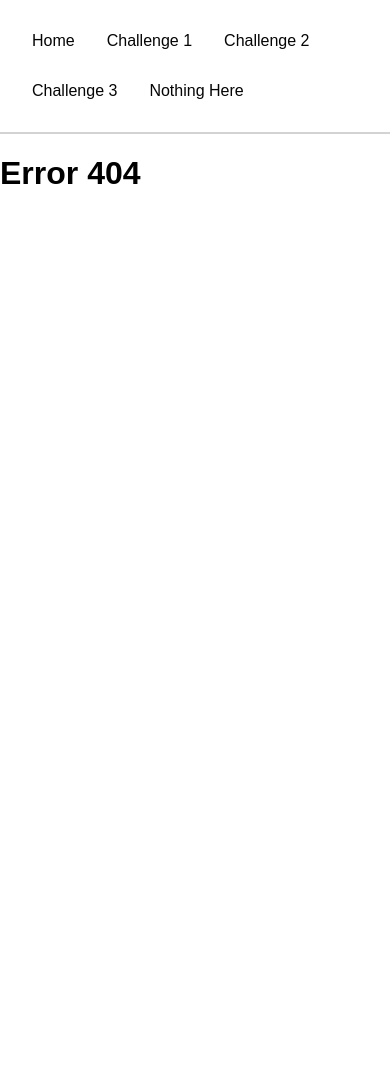
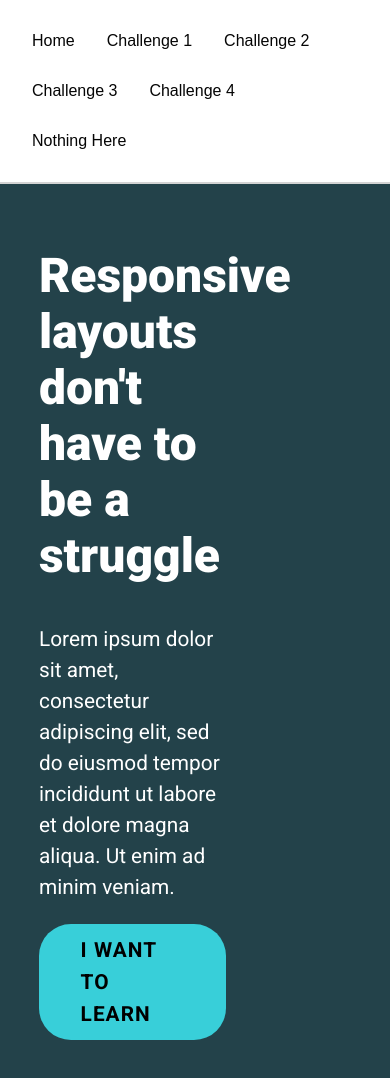
Before and after one commit to DareAnanas/challenges, a React (Vite) app: page /challenge4 in a window 390 px wide. Before the commit this address had no page. Shown: the top 1078 px of the page. Before the commit the page ends 844 px from the top, so only its background shows below. Built offline with nearby package versions, Linux system fonts and the light colour scheme.

Commit message:
Challenge 3 rewritten with styled components. - added styled-components - created challenge4 page with react snippets - removed unnecessary mobile menu leftovers in jsx and css - used styled components to rewrite challenge 3 - challenge 4 prepeared for flexbox layout design

```diff
--- a/package.json
+++ b/package.json
@@ -14,6 +14,7 @@
     "react-dom": "^18.2.0",
     "react-router": "^6.14.2",
     "react-router-dom": "^6.14.2",
+    "styled-components": "^6.0.7",
     "vite": "^4.4.9"
   },
   "devDependencies": {
--- a/src/App.jsx
+++ b/src/App.jsx
@@ -3,6 +3,7 @@ import Navigation from './Components/Navigation/Navigation';
 import Challenge1 from './Pages/Challenge1/Challenge1';
 import Challenge2 from './Pages/Challenge2/Challenge2';
 import Challenge3 from './Pages/Challenge3/Challenge3';
+import Challenge4 from './Pages/Challenge4/Challenge4';
 
 function App() {
     return (
@@ -13,6 +14,7 @@ function App() {
                 <Route path="challenge1" element={<Challenge1 />} />
                 <Route path="challenge2" element={<Challenge2 />} />
                 <Route path="challenge3" element={<Challenge3 />} />
+                <Route path="challenge4" element={<Challenge4 />} />
                 <Route path="*" element={<NoMatch />} />
             </Route>
         </Routes>
--- a/src/Components/Navigation/Navigation.jsx
+++ b/src/Components/Navigation/Navigation.jsx
@@ -1,6 +1,5 @@
 import { Outlet, Link } from "react-router-dom";
-import {ul, hr, burgerNav, rightMenu} from './styles/Navigation.module.css';
-import { useLayoutEffect, useState } from "react";
+import {ul, hr} from './styles/Navigation.module.css';
 
 function DesktopNav() {
     return (
@@ -17,6 +16,9 @@ function DesktopNav() {
                 </li>
                 <li>
                     <Link to="/challenge3">Challenge 3</Link>
+                </li>
+                <li>
+                    <Link to="/challenge4">Challenge 4</Link>
                 </li>
                 <li>
                     <Link to="/nothing-here">Nothing Here</Link>
--- a/src/Components/Navigation/styles/Navigation.module.css
+++ b/src/Components/Navigation/styles/Navigation.module.css
@@ -23,12 +23,3 @@
     margin: 0;
     border: 1px solid #d3d3d3;
 }
-
-.burgerNav {
-    display: flex;
-    justify-content: end;
-}
-
-.rightMenu {
-    padding: 1em;
-}
--- /dev/null
+++ b/src/Pages/Challenge4/Challenge4.jsx
@@ -0,0 +1,74 @@
+import { styled } from "styled-components";
+import { Link } from "react-router-dom";
+
+const BGC_Container = styled.div`
+    background: #23424A;
+    color: white;
+    padding: 4em 0;
+`;
+
+const Container = styled.div`
+    max-width: 1000px;
+    width: 80%;
+    margin: auto;
+`;
+
+const IntroContent = styled.div`
+    width: 60%;
+`;
+
+const H2 = styled.h2`
+    font-family: Roboto;
+    font-size: 3rem;
+    font-weight: 900;
+    line-height: 56px;
+    text-align: left;
+    margin-top: 0;
+`;
+
+const P = styled.p`
+    font-family: Roboto;
+    font-size: 1.3rem;
+    font-weight: 400;
+    line-height: 31px;
+    text-align: left;
+`;
+
+const StyledLink = styled(Link)`
+    display: inline-block;
+    padding: 0.5em 2em;
+    text-transform: uppercase;
+    text-decoration: none;
+    color: black;
+    font-family: Roboto;
+    font-size: 1.3rem;
+    font-weight: 700;
+    line-height: 32px;
+    letter-spacing: 0.05em;
+    text-align: left;
+    background: #38CFD9;
+    border: none;
+    border-radius: 32px;
+    transition: 300ms;
+    &:hover {
+        opacity: 0.75;
+    }
+`;
+
+function Challenge4() {
+    return (
+        <>
+            <BGC_Container>
+                <Container>
+                    <IntroContent>
+                        <H2>Responsive layouts don't have to be a struggle</H2>
+                        <P>Lorem ipsum dolor sit amet, consectetur adipiscing elit, sed do eiusmod tempor incididunt ut labore et dolore magna aliqua. Ut enim ad minim veniam.</P>
+                        <StyledLink to="/challenge3">I want to learn</StyledLink>
+                    </IntroContent>
+                </Container>
+            </BGC_Container>
+        </>
+    );
+}
+
+export default Challenge4
```
Also changed, not shown: 1 other file (tests, documents, lock files or other folders).
